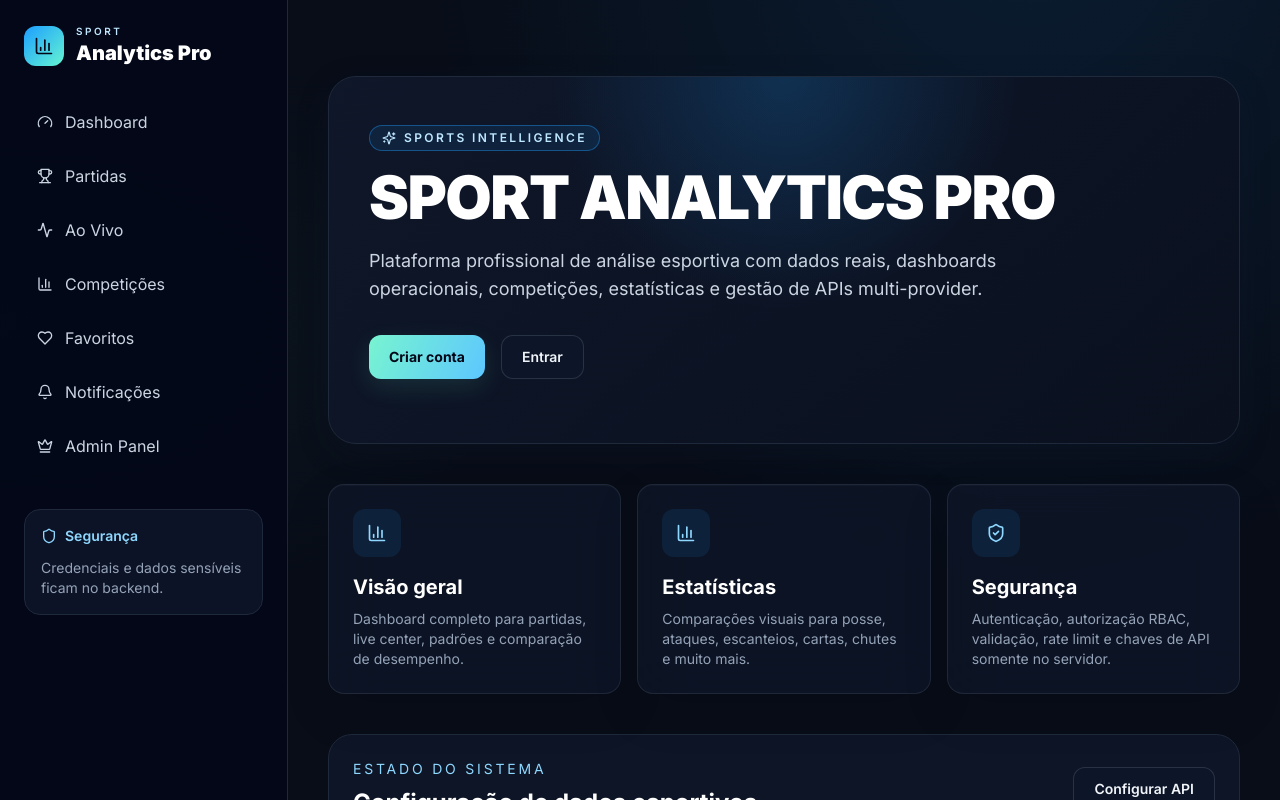
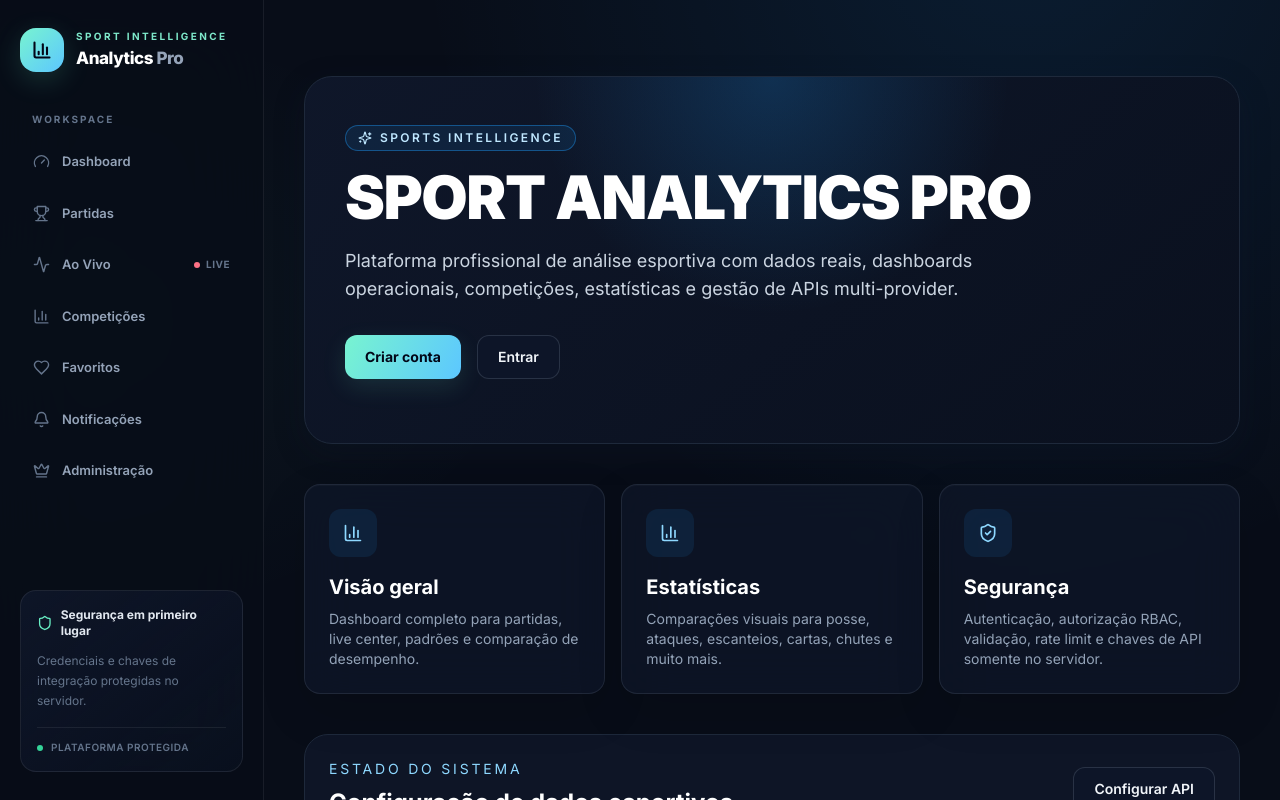
Before and after one commit to testedosteste200-dot/sport-analytics-pro, a Next.js app: page / in a window 1280 px wide. Shown: the top 800 px of the page. Built offline with nearby package versions, Linux system fonts and the light colour scheme.

Commit message:
Upgrade responsive navigation and active states

```diff
--- a/components/sidebar.tsx
+++ b/components/sidebar.tsx
@@ -1,4 +1,7 @@
+'use client';
+
 import Link from 'next/link';
+import { usePathname } from 'next/navigation';
 import { Activity, BarChart3, Bell, Crown, Gauge, Heart, Shield, Trophy } from 'lucide-react';
 
 const navItems = [
@@ -8,57 +11,68 @@ const navItems = [
   { href: '/competitions', label: 'Competições', icon: BarChart3 },
   { href: '/favorites', label: 'Favoritos', icon: Heart },
   { href: '/notifications', label: 'Notificações', icon: Bell },
-  { href: '/admin', label: 'Admin Panel', icon: Crown },
+  { href: '/admin', label: 'Administração', icon: Crown },
 ];
 
+function Brand() {
+  return (
+    <Link href="/" className="group mb-10 flex items-center gap-3 rounded-2xl focus-visible:outline-offset-4" aria-label="Sport Analytics Pro — página inicial">
+      <div className="flex h-11 w-11 items-center justify-center rounded-2xl bg-gradient-to-br from-[#78f4d0] to-[#5cc7ff] text-slate-950 shadow-[0_8px_28px_rgba(105,240,197,.16)] transition group-hover:scale-[1.03]">
+        <BarChart3 className="h-5 w-5" strokeWidth={2.5} />
+      </div>
+      <div>
+        <div className="text-[10px] font-bold uppercase tracking-[.24em] text-[#7ee8ca]">Sport intelligence</div>
+        <div className="mt-0.5 text-[17px] font-extrabold tracking-tight text-white">Analytics <span className="text-slate-400">Pro</span></div>
+      </div>
+    </Link>
+  );
+}
+
 export function Sidebar() {
+  const pathname = usePathname();
   return (
-    <aside className="hidden h-screen w-72 border-r border-slate-800 bg-slate-950/80 p-6 md:block">
-      <div className="mb-8 flex items-center gap-3">
-        <div className="flex h-10 w-10 items-center justify-center rounded-xl bg-gradient-to-br from-brand-500 to-sport-accent text-slate-950">
-          <BarChart3 className="h-5 w-5" />
-        </div>
-        <div>
-          <div className="text-[10px] font-semibold uppercase tracking-[0.25em] text-brand-200">Sport</div>
-          <div className="text-xl font-black text-white">Analytics Pro</div>
-        </div>
-      </div>
-
-      <nav className="space-y-2">
-        {navItems.map(({ href, label, icon: Icon }) => (
-          <Link
-            key={href}
-            href={href}
-            className="flex items-center gap-3 rounded-xl border border-transparent px-3 py-2.5 text-slate-300 transition hover:border-slate-700 hover:bg-slate-900 hover:text-white"
-          >
-            <Icon className="h-4 w-4" />
-            <span>{label}</span>
-          </Link>
-        ))}
+    <aside className="sticky top-0 hidden h-screen w-[264px] shrink-0 border-r border-white/[.07] bg-[#080d18]/85 px-5 py-7 backdrop-blur-2xl md:flex md:flex-col">
+      <Brand />
+      <div className="mb-3 px-3 text-[10px] font-bold uppercase tracking-[.2em] text-slate-500">Workspace</div>
+      <nav aria-label="Navegação principal" className="space-y-1.5">
+        {navItems.map(({ href, label, icon: Icon }) => {
+          const active = pathname === href || (href !== '/' && pathname.startsWith(href + '/'));
+          return (
+            <Link key={href} href={href} aria-current={active ? 'page' : undefined}
+              className={`group relative flex items-center gap-3 rounded-xl border px-3 py-3 text-[13px] font-semibold transition duration-200 ${active ? 'border-[#69f0c5]/20 bg-[#69f0c5]/[.09] text-[#9af5d9] shadow-[inset_3px_0_0_#69f0c5]' : 'border-transparent text-slate-400 hover:border-white/[.06] hover:bg-white/[.035] hover:text-slate-100'}`}>
+              <Icon className={`h-[17px] w-[17px] ${active ? 'text-[#69f0c5]' : 'text-slate-500 group-hover:text-slate-300'}`} />
+              <span>{label}</span>
+              {href === '/live' && <span className="ml-auto flex items-center gap-1.5 text-[10px] font-bold uppercase tracking-wider text-slate-500"><span className="h-1.5 w-1.5 rounded-full bg-rose-400" /> Live</span>}
+            </Link>
+          );
+        })}
       </nav>
-
-      <div className="mt-10 rounded-2xl border border-slate-800 bg-slate-900/80 p-4">
-        <div className="mb-3 flex items-center gap-2 text-sm font-semibold text-brand-300"><Shield className="h-4 w-4" /> Segurança</div>
-        <p className="text-sm text-slate-400">Credenciais e dados sensíveis ficam no backend.</p>
+      <div className="mt-auto rounded-2xl border border-white/[.08] bg-gradient-to-br from-slate-900/90 to-slate-900/35 p-4">
+        <div className="mb-3 flex items-center gap-2 text-xs font-bold text-slate-200"><Shield className="h-4 w-4 text-[#69f0c5]" /> Segurança em primeiro lugar</div>
+        <p className="text-xs leading-5 text-slate-500">Credenciais e chaves de integração protegidas no servidor.</p>
+        <div className="mt-4 flex items-center gap-2 border-t border-white/[.07] pt-3 text-[10px] font-semibold uppercase tracking-wider text-slate-500"><span className="h-1.5 w-1.5 rounded-full bg-emerald-400" /> Plataforma protegida</div>
       </div>
     </aside>
   );
 }
 
 export function MobileNav() {
+  const pathname = usePathname();
+  const items = [
+    { href: '/dashboard', label: 'Início', icon: Gauge },
+    { href: '/matches', label: 'Jogos', icon: Trophy },
+    { href: '/live', label: 'Ao vivo', icon: Activity },
+    { href: '/competitions', label: 'Ligas', icon: BarChart3 },
+    { href: '/favorites', label: 'Favoritos', icon: Heart },
+  ];
   return (
-    <nav className="fixed inset-x-0 bottom-0 z-50 flex justify-around border-t border-slate-800 bg-slate-950/90 px-4 py-3 md:hidden">
-      {[
-        { href: '/dashboard', label: 'Início' },
-        { href: '/matches', label: 'Jogos' },
-        { href: '/live', label: 'Ao Vivo' },
-        { href: '/favorites', label: 'Favoritos' },
-        { href: '/settings', label: 'Perfil' },
-      ].map(({ href, label }) => (
-        <Link key={href} href={href} className="text-center text-xs text-slate-300 hover:text-white">
-          {label}
-        </Link>
-      ))}
+    <nav aria-label="Navegação móvel" className="fixed inset-x-0 bottom-0 z-50 border-t border-white/[.08] bg-[#080d18]/95 px-2 pb-[max(env(safe-area-inset-bottom),.5rem)] pt-2 backdrop-blur-2xl md:hidden">
+      <div className="mx-auto flex max-w-lg justify-around">
+        {items.map(({ href, label, icon: Icon }) => {
+          const active = pathname === href || pathname.startsWith(href + '/');
+          return <Link key={href} href={href} aria-current={active ? 'page' : undefined} className={`flex min-w-0 flex-1 flex-col items-center gap-1 rounded-xl px-1 py-2 text-[10px] font-semibold transition ${active ? 'text-[#69f0c5]' : 'text-slate-500 hover:text-slate-200'}`}><Icon className="h-[18px] w-[18px]" /><span>{label}</span></Link>;
+        })}
+      </div>
     </nav>
   );
 }
```
